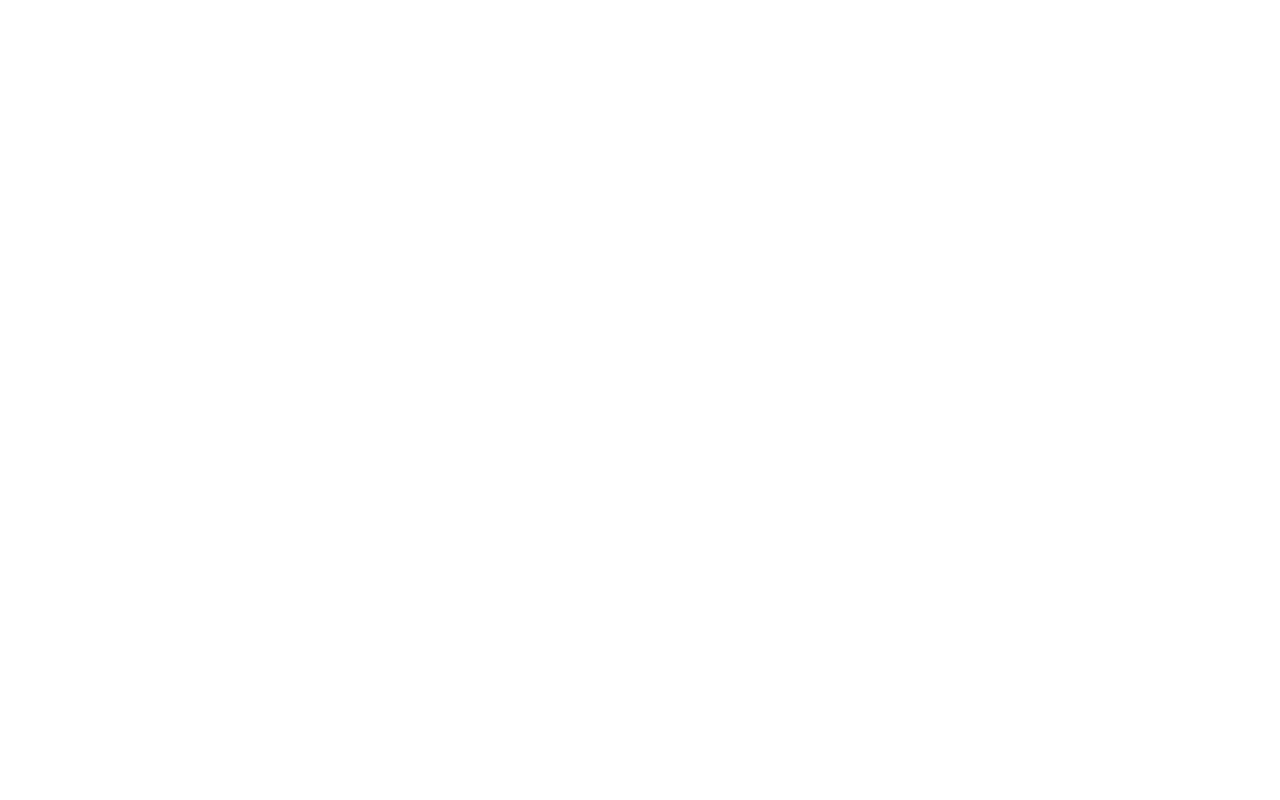
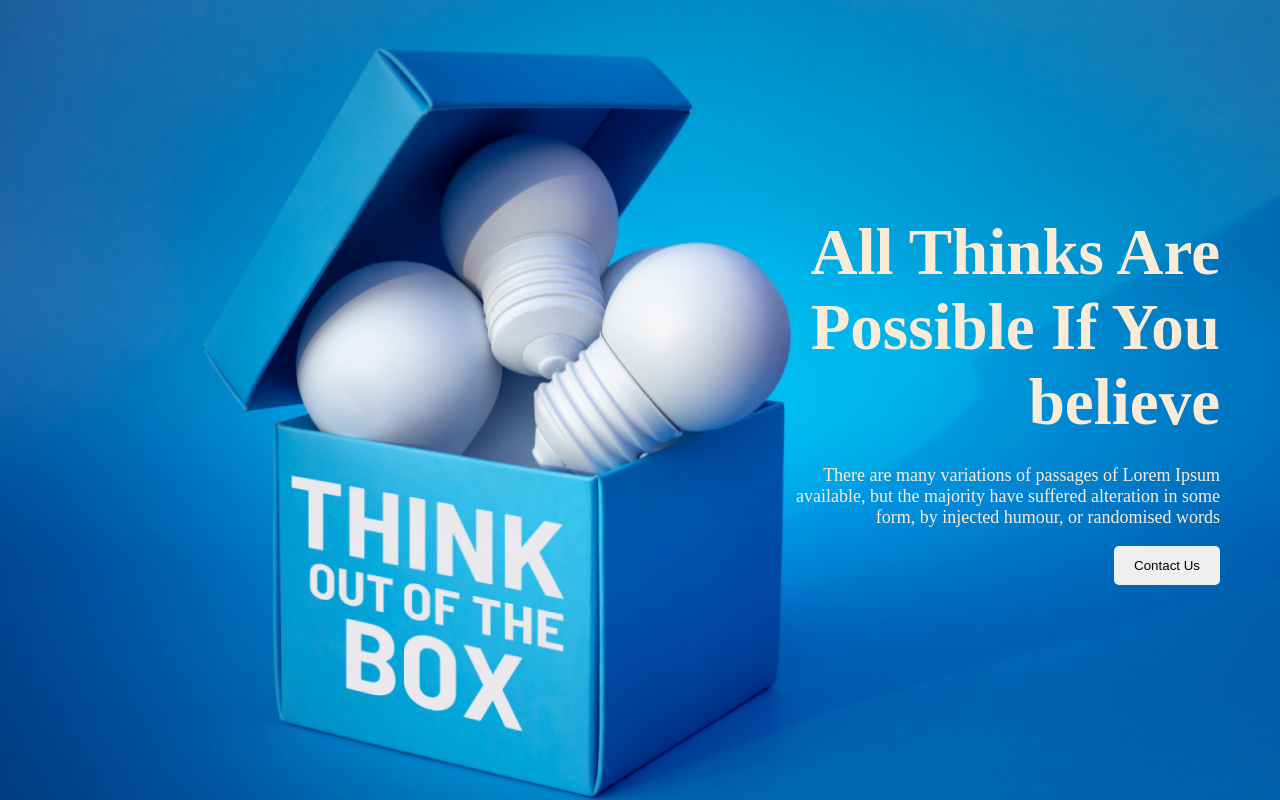
Before and after one commit to Ahammad204/new-year, a plain HTML site: page index.html in a window 1280 px wide. Drawn offline with Linux system fonts and the light colour scheme; files that its build step writes are made by us from their sources.

Commit message:
added header

```diff
--- a/index.html
+++ b/index.html
@@ -4,12 +4,33 @@
     <meta charset="UTF-8">
     <meta name="viewport" content="width=device-width, initial-scale=1.0">
     <title>NEW YEAR</title>
-    <link rel="stylesheet" href="style.css">
+    <link rel="stylesheet" href="./style/style.css">
     <link rel="shortcut icon" href="./images/icons/confetti.png" type="image/x-icon">
 </head>
 <body>
 
 <header>
+
+<!-- Header section -->
+
+    <div class="head-container">
+    <div class="content">
+        <h1>All Thinks Are <br> Possible If You <br> believe</h1>
+        <p>There are many variations of passages of Lorem Ipsum <br> available, but the majority have suffered alteration in some <br>form, by injected humour, or randomised words</p> <br>
+
+
+        <button type="button" class="btn">Contact Us </button>
+
+    </div>
+
+
+
+    </div>
+
+
+
+
+
 
 </header>
 
--- a/style/style.css
+++ b/style/style.css
@@ -0,0 +1,39 @@
+*{
+    padding: 0px;
+    margin: 0px;
+}
+
+/* Header section style */
+.head-container{
+    display: flex;
+    justify-content: flex-end;
+    background-image: url(../images/banner/banner3.png);
+    background-repeat: no-repeat;
+    background-size: cover;
+    text-align: right;
+    height: 100vh;
+
+}
+.content{
+    align-items: center;
+   justify-content: center;
+   margin-right: 60px;
+   margin-top: 215px;
+   color: antiquewhite;
+}
+.content>h1{
+    font-size: 65px;
+    margin-bottom: 25px;
+}
+.content>p{
+    font-size: 18px;
+
+}
+.btn{
+
+    padding: 12px 20px;
+    border: none;
+    border-radius: 5px;
+    cursor: pointer;
+
+}
```
